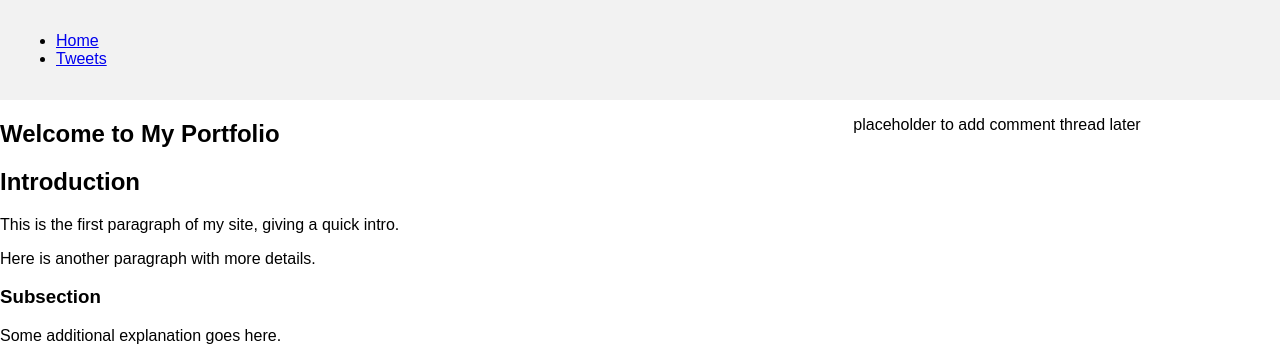
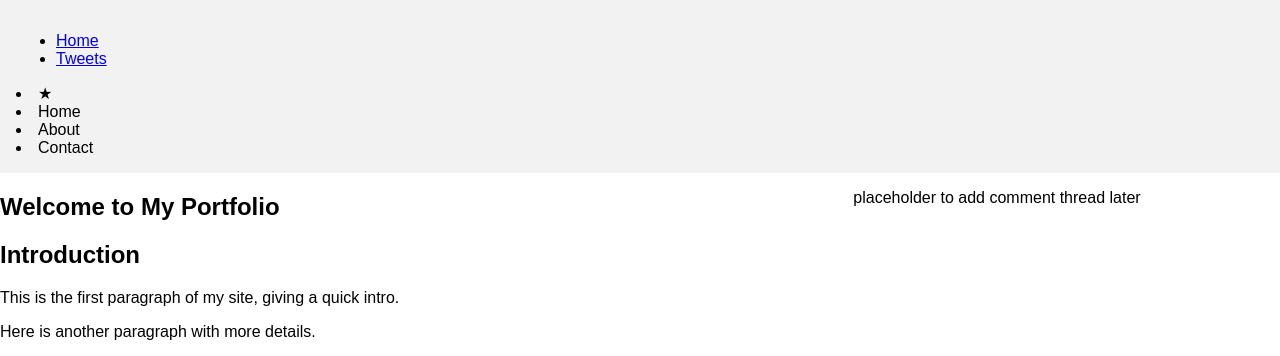
Before and after one commit to Momelezi-lab/alx_html_css, a plain HTML site: page css_basic/index.html in a window 1280 px wide. Shown: the top 356 px of the page. Drawn offline with Linux system fonts and the light colour scheme.

Commit message:
Added logo, styled <article> and customized website

```diff
--- a/css_basic/index.html
+++ b/css_basic/index.html
@@ -13,6 +13,10 @@
       <li><a href="index.html">Home</a></li>
       <li><a href="tweets.html">Tweets</a></li>
     </ul>
+    <li class="logo">&#9733;</li> <!-- Star symbol as logo -->
+    <li>Home</li>
+    <li>About</li>
+    <li>Contact</li>
   </header>
 
   <main>
```
